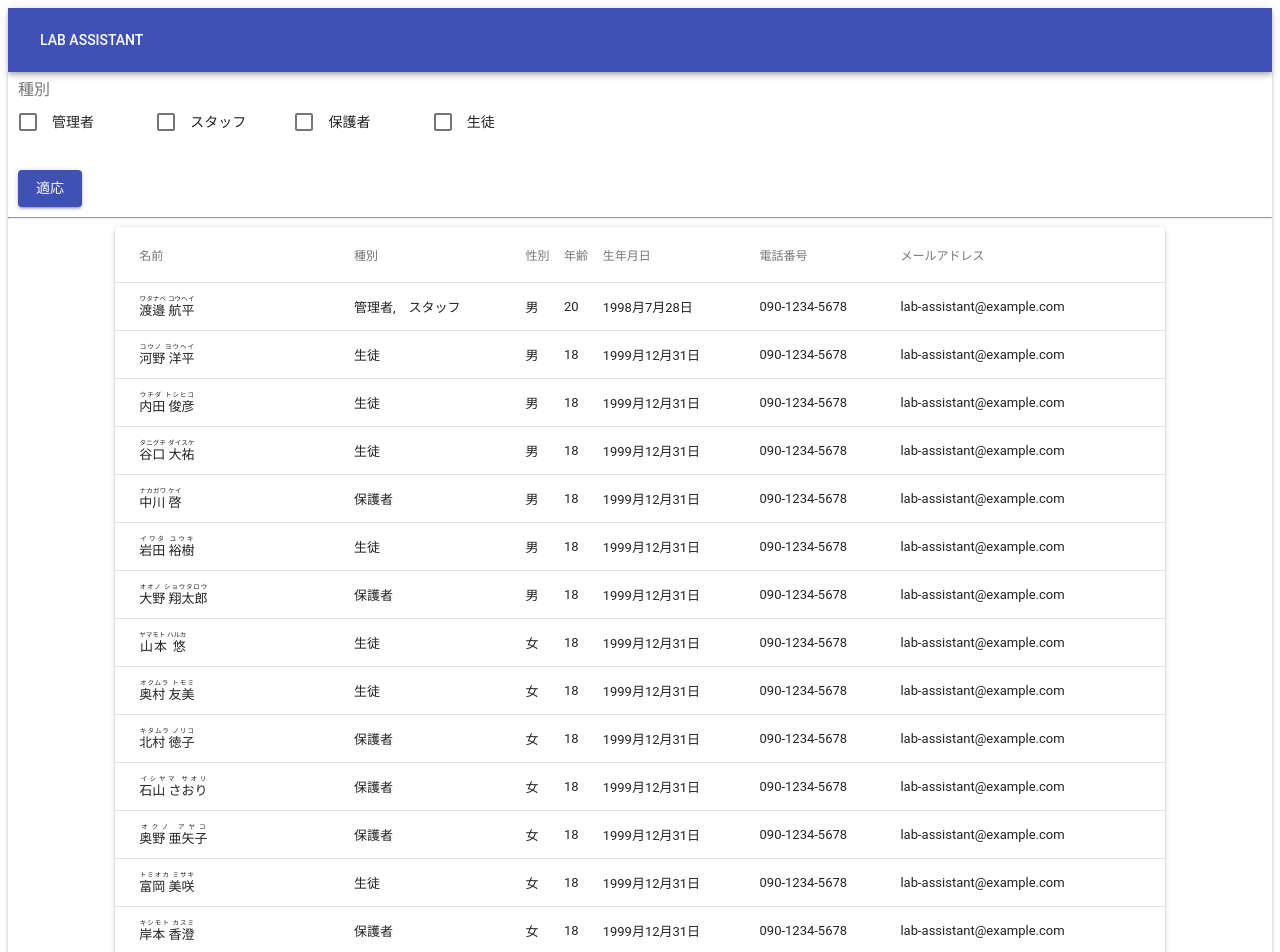
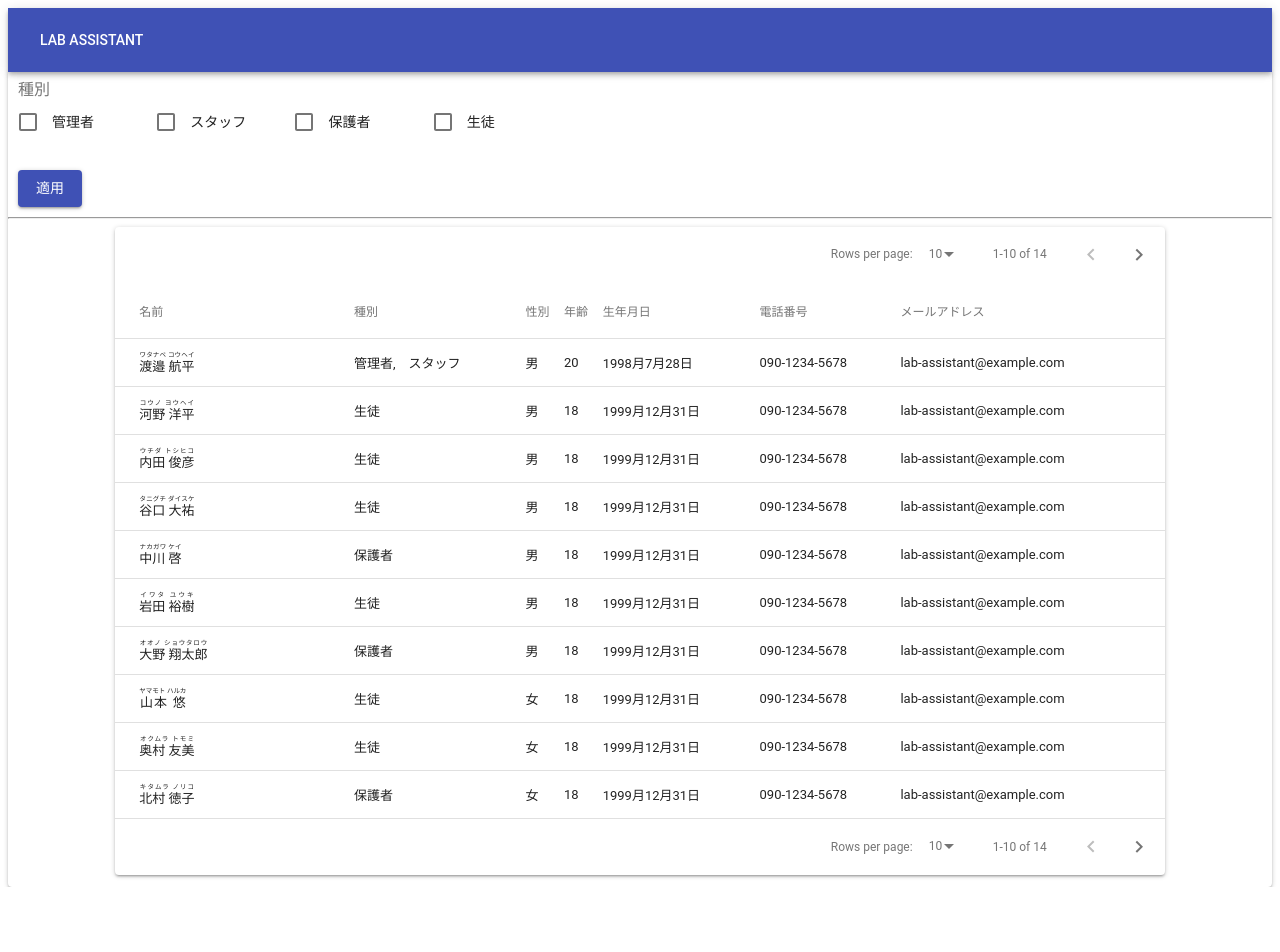
Before and after one commit to psnd2018-team-n/lab_assistant, a React app in the folder lab_assistant/: page /user in a window 1280 px wide. Shown: the top 952 px of the page. After the commit the page ends 887 px from the top, so only its background shows below. Built offline with nearby package versions, Linux system fonts and the light colour scheme.

Commit message:
tmp save

```diff
--- a/lab_assistant/src/action/users.js
+++ b/lab_assistant/src/action/users.js
@@ -1,5 +1,7 @@
 export const SEARCH_USERS = 'SEARCH_USERS';
 export const CHANGE_USER_TYPE = 'CHANGE_USER_TYPE';
+export const CHANGE_PAGE = 'CHANGE_PAGE';
+export const CHANGE_ROWS_PER_PAGE = 'CHANGE_ROWS_PER_PAGE';
 
 /**
  * ユーザの取得
@@ -13,10 +15,42 @@ export function searchUsers() {
   };
 }
 
-export function changeUserType(id) {
+/**
+ * 取得対象ユーザ種別の変更
+ * @param {Number} id ユーザ種別ID
+ * @param {Boolean} checked チェック済か
+ * @return {Object} アクション
+ */
+export function changeUserType(id, checked) {
   return {
     type: CHANGE_USER_TYPE,
-    payload: { id },
+    payload: { id, checked },
     meta: {},
   };
 }
+
+/**
+ * ページ変更
+ * @param {Number} page 変更後ページ番号
+ * @return {Object} アクション
+ */
+export function changePage(page) {
+  return {
+    type: CHANGE_PAGE,
+    payload: { page },
+    meta: {},
+  };
+}
+
+/**
+ * １ページあたりの行数の変更
+ * @param {Number} rowsPerPage 変更後の１ページあたりの行数
+ * @return {Object} アクション
+ */
+export function changeRowsPerPage(rowsPerPage) {
+  return {
+    type: CHANGE_ROWS_PER_PAGE,
+    payload: { rowsPerPage },
+    meta: {},
+  };
+}
--- a/lab_assistant/src/component/Users/Users.js
+++ b/lab_assistant/src/component/Users/Users.js
@@ -12,6 +12,7 @@ import {
   TableBody,
   TableCell,
   TableHead,
+  TablePagination,
   TableRow,
   Paper,
 } from '@material-ui/core';
@@ -25,15 +26,46 @@ import { USER_TYPE } from '../../constant/master';
  * @extends React.Component
  */
 class Component extends React.Component {
-  onChangeUserType(id) {
+  /**
+   * ユーザ種別の条件を変更する関数を作成
+   * @param {Number} id ユーザ種別ID
+   * @param {Boolean} checked チェック済みか
+   * @return {Functino} 関数
+   */
+  onChangeUserType(id, checked) {
     return () => {
-      this.props.changeUserType(id);
+      this.props.changeUserType(id, checked);
     };
   }
 
+  /**
+   * 条件を適応する関数を作成
+   * @return {Function} 関数
+   */
   onApply() {
     return () => {
       this.props.searchUsers();
+    };
+  }
+
+  /**
+   * ページを変更する関数を作成
+   * @return {Function} 関数
+   */
+  onChangePage() {
+    return (_, page) => {
+      this.props.changePage(page);
+    };
+  }
+
+  /**
+   * １ページあたりの行数を変更する関数を作成
+   * @return {Function} 関数
+   */
+  onChangeRowsPerPage() {
+    return (e) => {
+      const rowsPerPage = e.target.value;
+      this.props.changeRowsPerPage(rowsPerPage);
     };
   }
 
@@ -59,7 +91,8 @@ class Component extends React.Component {
                                   <Checkbox
                                     checked={this.props.checkedUserTypes.contain(ut.id)}
                                     value={String(ut.id)}
-                                    onChange={this.onChangeUserType(ut.id)}
+                                    onChange={this.onChangeUserType(ut.id,
+                                      this.props.checkedUserTypes.contain(ut.id))}
                                   />
                                 )}
                                 label={ut.typeName}
@@ -72,7 +105,7 @@ class Component extends React.Component {
                   </Grid>
                 </Grid>
                 <Grid item>
-                  <Button variant="contained" color="primary" onClick={this.onApply()}>適応</Button>
+                  <Button variant="contained" color="primary" onClick={this.onApply()}>適用</Button>
                 </Grid>
               </Grid>
             </div>
@@ -81,7 +114,13 @@ class Component extends React.Component {
             <Grid container spacing={24}>
               <Grid item xs={1} />
               <Grid item xs={10}>
-                <UserTable users={this.props.displayUsers} />
+                <UserTable
+                  users={this.props.displayUsers}
+                  page={this.props.page}
+                  rowsPerPage={this.props.rowsPerPage}
+                  onChangePage={this.onChangePage()}
+                  onChangeRowsPerPage={this.onChangeRowsPerPage()}
+                />
               </Grid>
             </Grid>
           </Paper>
@@ -95,16 +134,37 @@ class Component extends React.Component {
  * ユーザ一覧テーブル
  * @param {User[]} users ユーザ一覧
  */
-const UserTable = ({ users }) => (
+const UserTable = ({
+  users, page, rowsPerPage, onChangePage, onChangeRowsPerPage,
+}) => (
   <Paper>
+    <TablePagination
+      component="div"
+      count={users.length}
+      rowsPerPage={rowsPerPage}
+      rowsPerPageOptions={[5, 10, 15]}
+      page={page}
+      onChangePage={onChangePage}
+      onChangeRowsPerPage={onChangeRowsPerPage}
+    />
     <Table>
       <UserTableHeader />
       <TableBody>
         {
-          users.map(user => <UserTableRow key={user.id} user={user} />)
+          users.slice(page * rowsPerPage, (page + 1) * rowsPerPage)
+            .map(user => <UserTableRow key={user.id} user={user} />)
         }
       </TableBody>
     </Table>
+    <TablePagination
+      component="div"
+      count={users.length}
+      rowsPerPage={rowsPerPage}
+      rowsPerPageOptions={[5, 10, 15]}
+      page={page}
+      onChangePage={onChangePage}
+      onChangeRowsPerPage={onChangeRowsPerPage}
+    />
   </Paper>
 );
 
--- a/lab_assistant/src/reducer/users.js
+++ b/lab_assistant/src/reducer/users.js
@@ -12,6 +12,8 @@ const initialState = () => {
     allUsers,
     displayUsers: allUsers.filter(u => !u.deleteFlg),
     checkedUserTypes: [],
+    page: 0,
+    rowsPerPage: 10,
   };
 };
 
@@ -38,7 +40,8 @@ export default function reducer(state = initialState(), action) {
 
     case Action.CHANGE_USER_TYPE:
       const checkedUserTypes = [...state.checkedUserTypes];
-      if (checkedUserTypes.contain(payload.id)) {
+      // チェック状態に応じて、IDを追加・除去
+      if (payload.checked) {
         checkedUserTypes.splice(checkedUserTypes.indexOf(payload.id), 1);
       } else {
         checkedUserTypes.push(payload.id);
@@ -48,6 +51,18 @@ export default function reducer(state = initialState(), action) {
         checkedUserTypes,
       };
 
+    case Action.CHANGE_PAGE:
+      return {
+        ...state,
+        page: payload.page,
+      };
+
+    case Action.CHANGE_ROWS_PER_PAGE:
+      return {
+        ...state,
+        rowsPerPage: payload.rowsPerPage,
+      };
+
     default:
       return state;
   }
```
Also changed, not shown: lab_assistant/.eslintrc.json, 1 other file (tests, documents, lock files or other folders).
